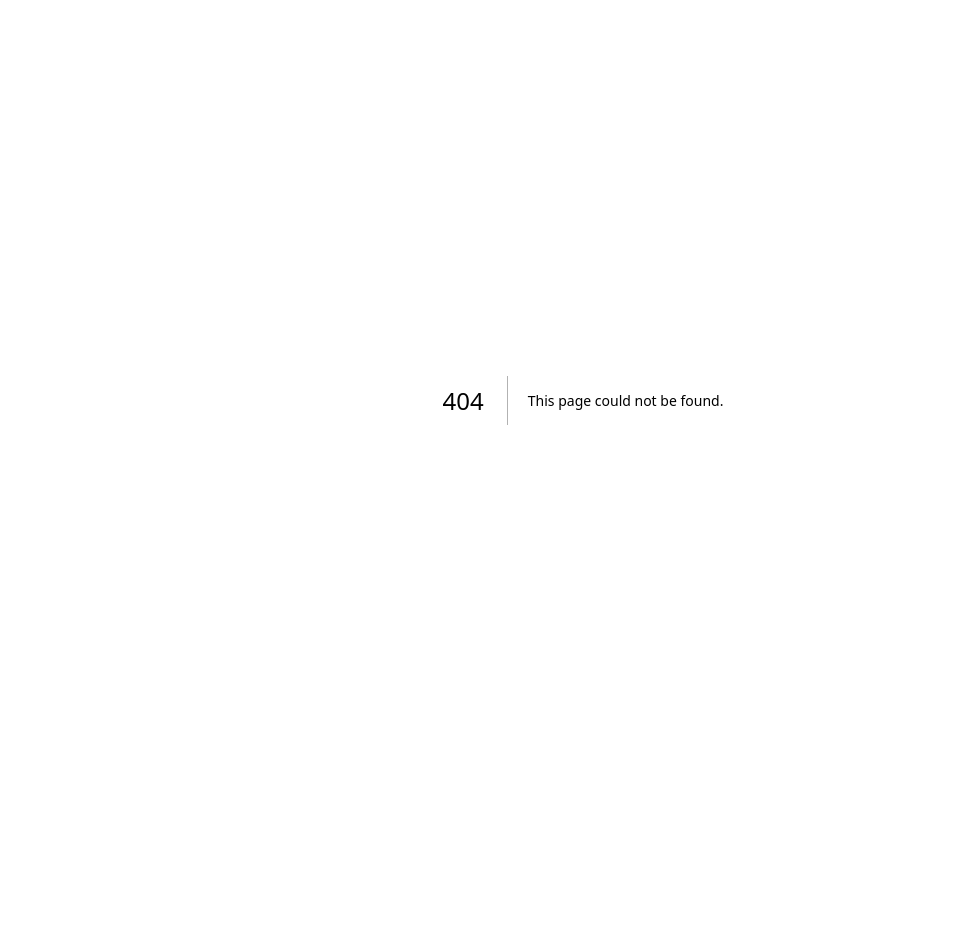
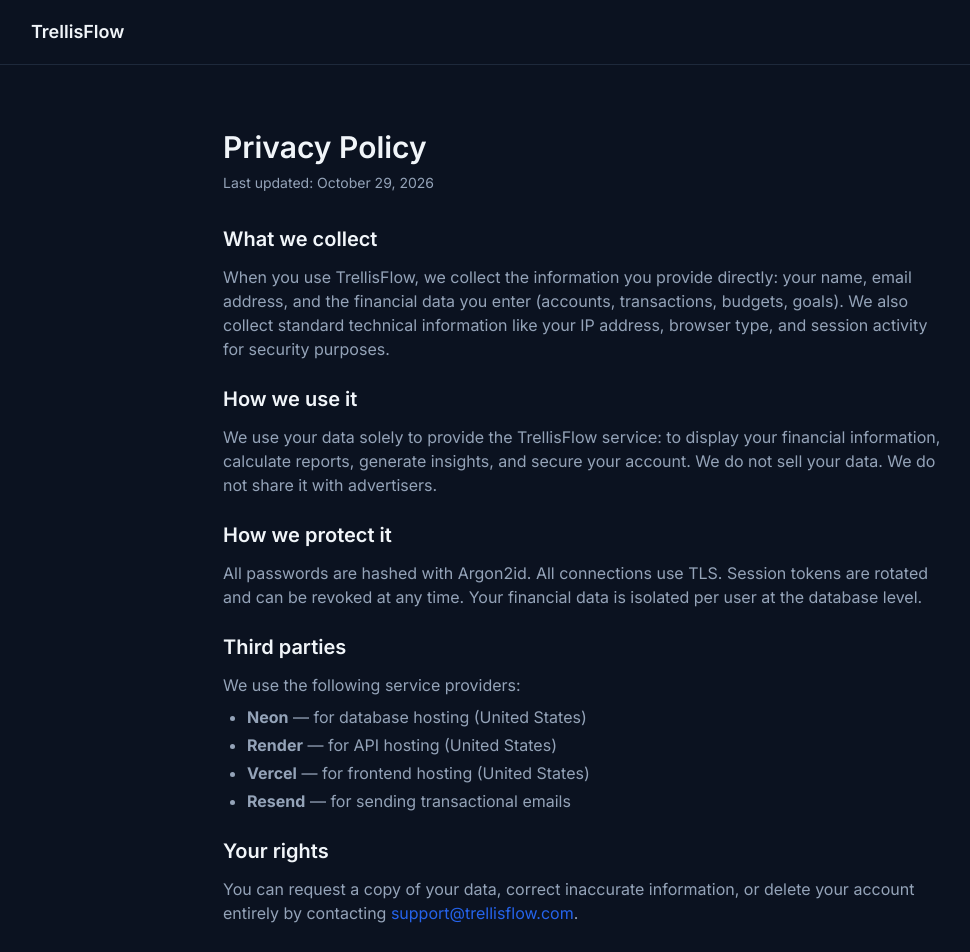
Before and after one commit to Dancan1907/trellisflow, a Next.js app in the folder apps/web/: page /privacy in a window 1280 px wide. Before the commit this address had no page. Shown: the top 952 px of the page, without its empty margins (57-1027 px from the left). Before the commit the page ends 800 px from the top, so only its background shows below. Built offline with nearby package versions, Linux system fonts and the light colour scheme.

Commit message:
feat(web): Add privacy policy page

```diff
--- /dev/null
+++ b/apps/web/src/app/(public)/privacy/page.tsx
@@ -0,0 +1,87 @@
+import Link from 'next/link';
+import { MarketingFooter } from '@/components/layout/marketing-footer';
+
+export default function PrivacyPage() {
+  return (
+    <main className="min-h-screen bg-bg-primary flex flex-col">
+      <header className="border-b border-border-subtle">
+        <div className="max-w-6xl mx-auto px-6 h-16 flex items-center">
+          <Link href="/" className="text-lg font-semibold text-fg-primary">
+            TrellisFlow
+          </Link>
+        </div>
+      </header>
+
+      <article className="flex-1 max-w-3xl mx-auto px-6 py-16 prose-invert">
+        <h1 className="text-3xl font-semibold text-fg-primary mb-2">Privacy Policy</h1>
+        <p className="text-sm text-fg-secondary mb-8">Last updated: October 29, 2026</p>
+
+        <div className="space-y-6 text-fg-secondary">
+          <section>
+            <h2 className="text-xl font-semibold text-fg-primary mb-3">What we collect</h2>
+            <p>
+              When you use TrellisFlow, we collect the information you provide directly: your name,
+              email address, and the financial data you enter (accounts, transactions, budgets,
+              goals). We also collect standard technical information like your IP address, browser
+              type, and session activity for security purposes.
+            </p>
+          </section>
+
+          <section>
+            <h2 className="text-xl font-semibold text-fg-primary mb-3">How we use it</h2>
+            <p>
+              We use your data solely to provide the TrellisFlow service: to display your financial
+              information, calculate reports, generate insights, and secure your account. We do not
+              sell your data. We do not share it with advertisers.
+            </p>
+          </section>
+
+          <section>
+            <h2 className="text-xl font-semibold text-fg-primary mb-3">How we protect it</h2>
+            <p>
+              All passwords are hashed with Argon2id. All connections use TLS. Session tokens are
+              rotated and can be revoked at any time. Your financial data is isolated per user at
+              the database level.
+            </p>
+          </section>
+
+          <section>
+            <h2 className="text-xl font-semibold text-fg-primary mb-3">Third parties</h2>
+            <p>We use the following service providers:</p>
+            <ul className="list-disc pl-6 space-y-1 mt-2">
+              <li>
+                <strong>Neon</strong> — for database hosting (United States)
+              </li>
+              <li>
+                <strong>Render</strong> — for API hosting (United States)
+              </li>
+              <li>
+                <strong>Vercel</strong> — for frontend hosting (United States)
+              </li>
+              <li>
+                <strong>Resend</strong> — for sending transactional emails
+              </li>
+            </ul>
+          </section>
+
+          <section>
+            <h2 className="text-xl font-semibold text-fg-primary mb-3">Your rights</h2>
+            <p>
+              You can request a copy of your data, correct inaccurate information, or delete your
+              account entirely by contacting{' '}
+              <a
+                href="mailto:support@trellisflow.com"
+                className="text-accent-primary hover:underline"
+              >
+                support@trellisflow.com
+              </a>
+              .
+            </p>
+          </section>
+        </div>
+      </article>
+
+      <MarketingFooter />
+    </main>
+  );
+}
```
